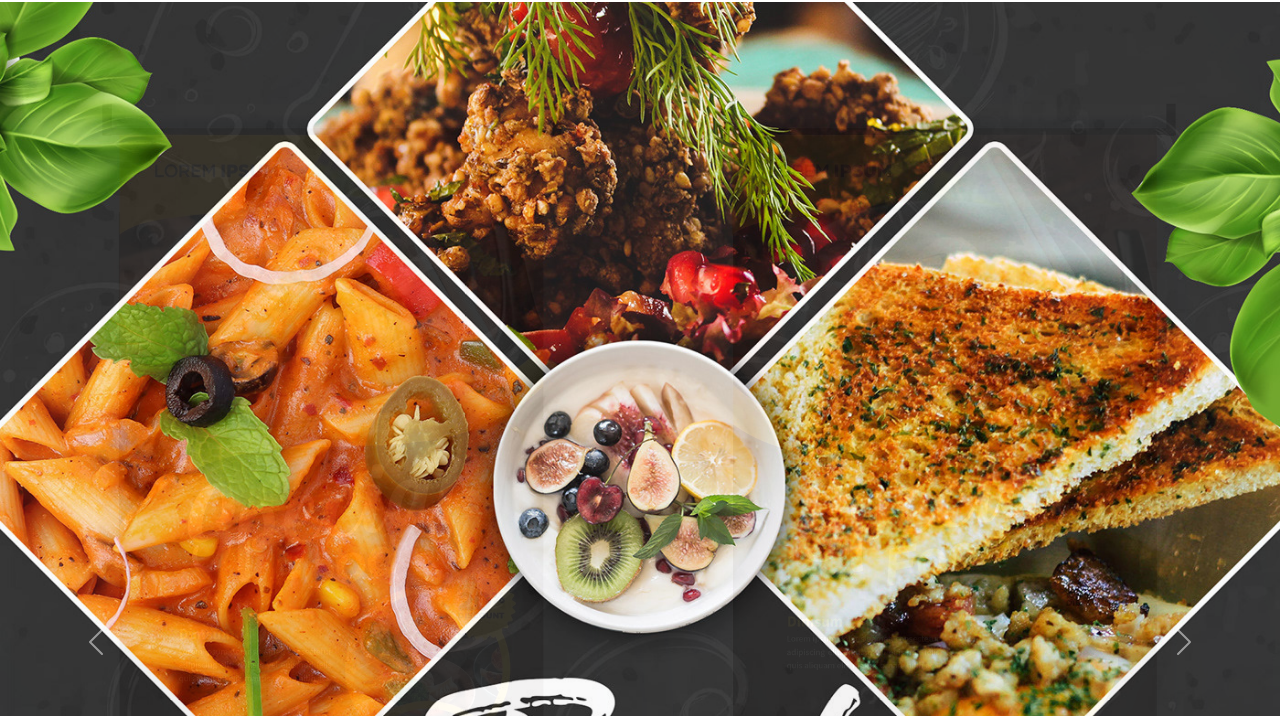
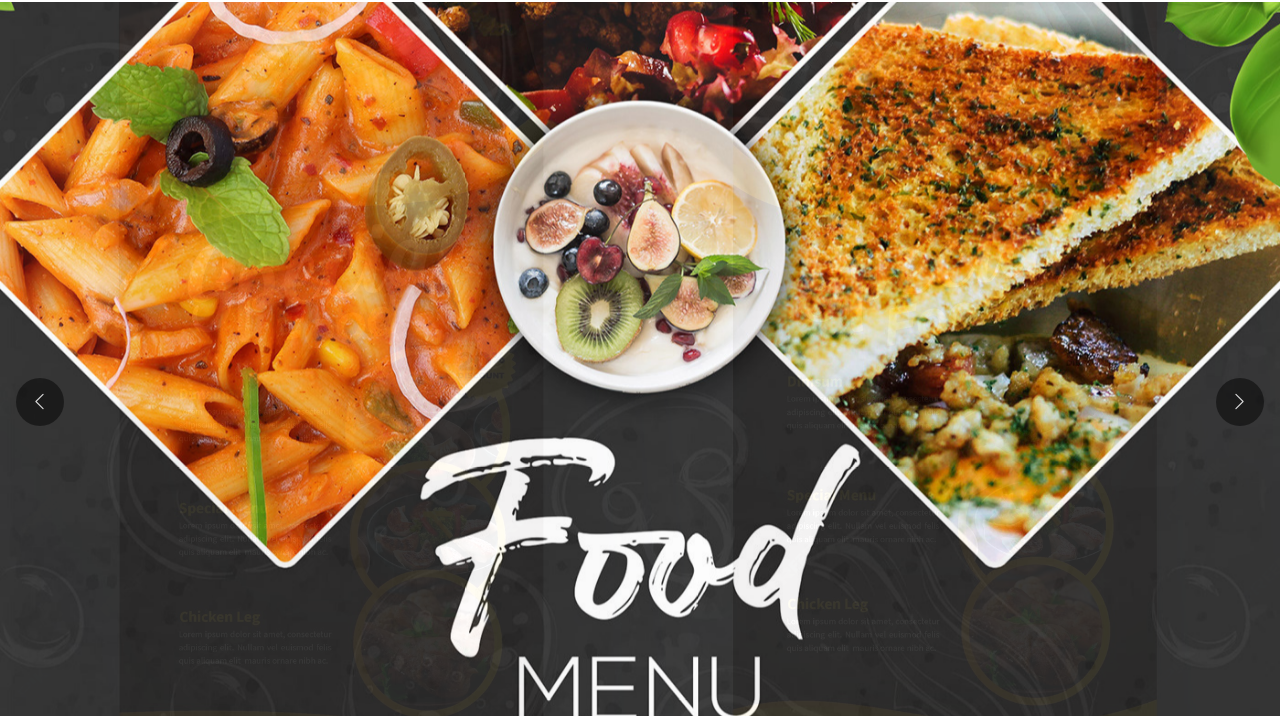
Before and after one commit to kalappan2/Bootstrap-Project, a plain HTML site: page index2.html in a window 1280 px wide. Shown: the part 84-800 px from the top of the page. Drawn offline with nearby package versions, Linux system fonts and the light colour scheme.

Commit message:
Updated index2.html and added p40.jpg

```diff
--- a/index2.html
+++ b/index2.html
@@ -42,6 +42,62 @@
       text-align: center;
       border: 1px solid black;
     }
+
+
+    /* Adjusting carousel code */
+
+
+
+    @media (min-width: 992px) { /* Target lg screens (992px) and wider */
+      #carouselExampleIndicators .carousel-item img {
+        height: 100vh; /* Adjust vh value (e.g., 60vh, 70vh) or use pixels (e.g., 600px) */
+        object-fit: cover; /* Ensure images cover the area without distortion */
+        object-position: center;  /* Center the image */
+      }
+    }
+
+
+
+
+
+   /* Style 1: Solid Circular Background */
+.carousel-control-prev,
+.carousel-control-next {
+  background-color: rgba(0, 0, 0, 0.6); /* Semi-transparent black background */
+  width: 3rem;                         /* Adjust size */
+  height: 3rem;                        /* Adjust size */
+  border-radius: 50%;                  /* Make it circular */
+  top: 50%;                            /* Center vertically */
+  transform: translateY(-50%);
+  opacity: 0.8;                        /* Slightly visible */
+  transition: opacity 0.15s ease, background-color 0.15s ease; /* Smooth transition */
+}
+
+/* Adjust margin if needed so they don't overlap content too much */
+.carousel-control-prev {
+  left: 1rem; /* Adjust position from edge */
+}
+.carousel-control-next {
+  right: 1rem; /* Adjust position from edge */
+}
+
+.carousel-control-prev:hover,
+.carousel-control-next:hover,
+.carousel-control-prev:focus,
+.carousel-control-next:focus {
+  background-color: rgba(0, 0, 0, 0.9); /* Darker on hover/focus */
+  opacity: 1;
+}
+
+/* Style the icon itself (make it white) */
+.carousel-control-prev-icon,
+.carousel-control-next-icon {
+  background-size: 60%; /* Make icon slightly smaller within the circle */
+  /* Filter to make the default black SVG white */
+  filter: brightness(0) invert(1);
+}
+    /* End of carousel code */
+
   </style>
 </head>
 <body>
@@ -82,7 +138,7 @@
         <img src="P1.avif" class="d-block w-100" alt="...">
       </div>
       <div class="carousel-item">
-        <img src="i2.jpg" class="d-block w-100" alt="...">
+        <img src="p40.jpg" class="d-block w-100" alt="...">
       </div>
     </div>
     <button class="carousel-control-prev" type="button" data-bs-target="#carouselExampleIndicators" data-bs-slide="prev">
```
Also changed, not shown: 1 other file.
